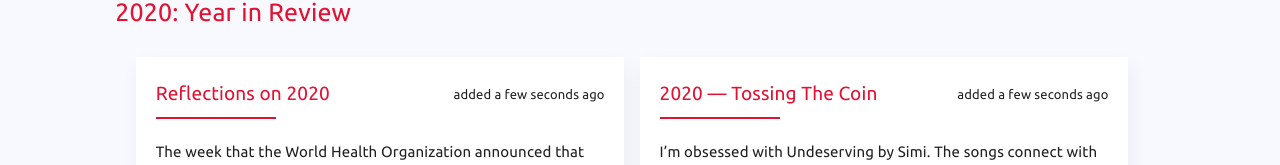
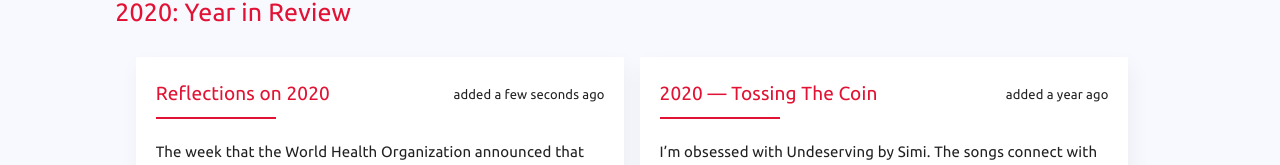
Before and after one commit to kaf-lamed-beyt/year-in-review, a Next.js app: page / in a window 1280 px wide. Shown: the part 686-851 px from the top of the page. Built offline with nearby package versions, Linux system fonts and the light colour scheme.

Commit message:
add timestamp

```diff
--- a/src/articles.js
+++ b/src/articles.js
@@ -1,3 +1,7 @@
+import moment from "moment"
+
+const time = new Date().getUTCFullYear()
+
 export const articles = [
   {
     title: 'Reflections on 2020',
@@ -5,6 +9,7 @@ export const articles = [
       'The week that the World Health Organization announced that COVID was a pandemic, my husband started night sweating again. Night sweats are a symptom of his cancer, lymphoma, returning— it’s not a perfect indicator, but they historically correlate like clockwork to when the disease has spread in his body.',
     author: 'Sarah Drasner',
     readMore: 'https://sarah.dev/blog/reflections-on-2020/',
+    when: moment().startOf(time).fromNow(),
   },
   {
     title: '2020 — Tossing The Coin',
@@ -13,6 +18,7 @@ export const articles = [
     author: 'Akinjobi Sodiq',
     readMore:
       'https://medium.com/@Geektutor/2020-tossing-the-coin-9283b05c4b4b',
+      when: moment().startOf("year").fromNow(),
   },
   {
     title: '2020: A great year nevertheless',
@@ -21,6 +27,7 @@ export const articles = [
     author: 'Alamu Benjamin',
     readMore:
       'https://benjamin-alamu.medium.com/2020-a-great-year-nevertheless-6e4834a0f758',
+      when: moment().startOf("year").fromNow(),
   },
   {
     title: '2020 In Review',
@@ -28,6 +35,7 @@ export const articles = [
       "I'm thankful to God that I made it to the end of the year 💛 A lot happened this year. Even to me, personally. I never understood what being 'depressed' meant, until I experienced it. But I'm grateful to God that things are getting better.",
     author: 'Dillion Megida',
     readMore: 'https://dillionmegida.com/p/2020-in-review/',
+    when: moment().startOf("year").fromNow(),
   },
   {
     title: '2020 In Review: Remarkable progress',
@@ -36,6 +44,7 @@ export const articles = [
     author: 'Adio Mojeed',
     readMore:
       'https://codeleaf.hashnode.dev/2020-in-review-remarkable-progress-ckjdevaw90jbglvs14kok1qou',
+      when: moment().startOf("year").fromNow(),
   },
   {
     title: '2020',
@@ -43,6 +52,7 @@ export const articles = [
       "In my 2019 Year in Review, I wrote: 'Next year is going to be a significant year for me for a lot of different reasons. I’m looking forward to writing my 2020 year in review :)'",
     author: 'Ire Aderinokun',
     readMore: 'https://medium.com/@ireade/2020-10eaa7563544/',
+    when: moment().startOf("year").fromNow(),
   },
   {
     title: '2020: My Year in Review',
@@ -51,6 +61,7 @@ export const articles = [
     author: 'Daniel Abudu',
     readMore:
       'https://unorthodoxdaniel.medium.com/2020-my-year-in-review-277c6fdcd903/',
+      when: moment().startOf("year").fromNow(),
   },
   {
     title: 'My 2020 Year in Review',
@@ -59,6 +70,7 @@ export const articles = [
     author: 'Amarachi Emmanuela Azubuike',
     readMore:
       'https://medium.com/@amarachiazubuike/my-2020-year-in-review-fc088a1d5857',
+      when: moment().startOf("year").fromNow(),
   },
   {
     title: 'Fu*k this Year, I got a Benz',
@@ -67,5 +79,6 @@ export const articles = [
     author: 'Emeka Boris',
     readMore:
       'https://emekaboris.medium.com/fu-k-this-year-i-got-a-benz-f0cf68c99536',
+      when: moment().startOf("year").fromNow(),
   },
 ]
--- a/src/container/content/index.js
+++ b/src/container/content/index.js
@@ -6,8 +6,6 @@ import { articles } from '../../articles'
 import moment from "moment"
 
 const Content = () => {
-  const time = Date.now()
-
   return (
     <section className={contentStyle.content}>
       <section className={contentStyle.projects} id="articles">
@@ -24,7 +22,7 @@ const Content = () => {
                           {article.title}
                         </p>
                         <span>
-                          added {moment().startOf(time).fromNow()}
+                          added {article.when}
                         </span>
                       </div>
                       <div className={contentStyle.border}></div>
```
